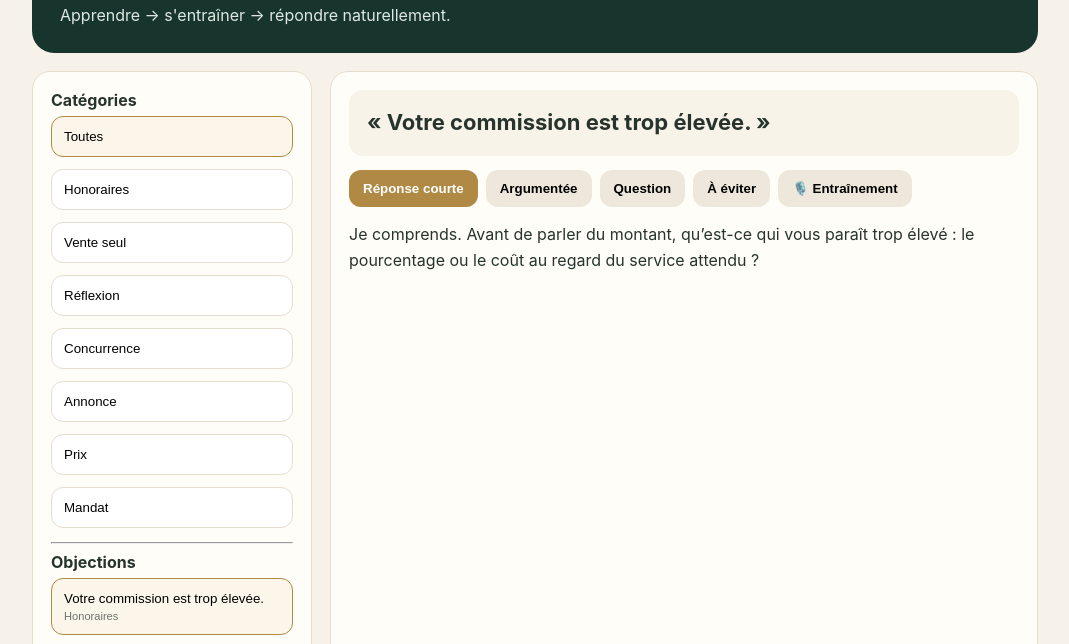
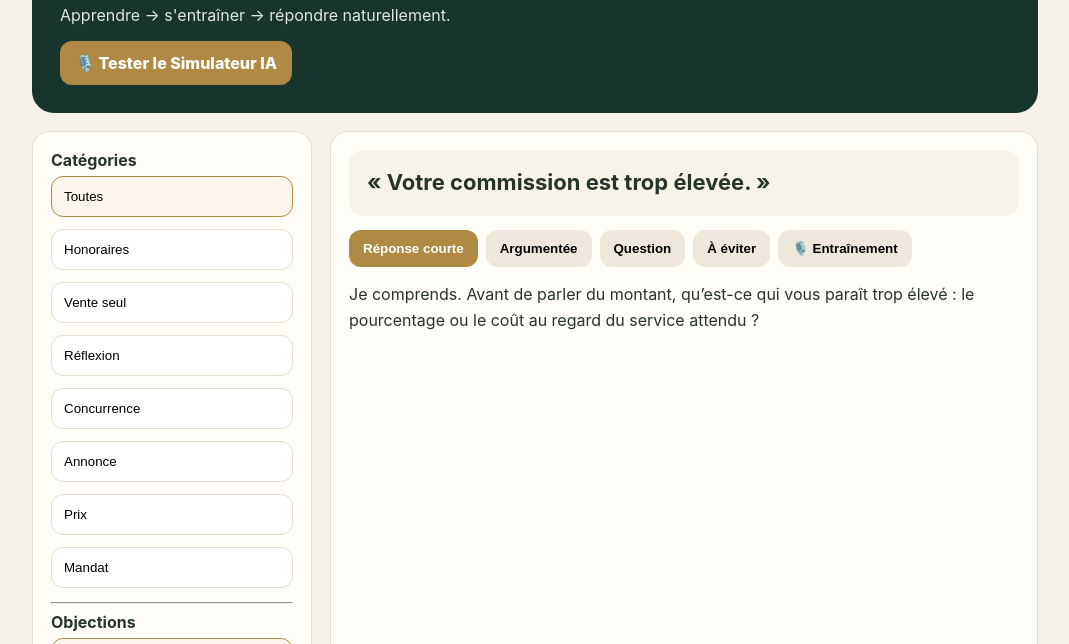
Before and after one commit to RahimBou/jml-objections, a website: page index.html in a window 1280 px wide. Shown: the part 145-789 px from the top of the page, without its empty margins (105-1174 px from the left). Drawn offline with Linux system fonts and the light colour scheme.

Commit message:
feat: add AI simulator entry point

```diff
--- a/index.html
+++ b/index.html
@@ -8,7 +8,7 @@
 </style></head>
 <body><main class="wrap">
 <div class="top"><div class="brand">JML <span>Objections</span></div><div class="badge">V1 autonome</div></div>
-<section class="hero"><h1>Maîtriser les objections vendeur.</h1><p>Apprendre → s'entraîner → répondre naturellement.</p></section>
+<section class="hero"><h1>Maîtriser les objections vendeur.</h1><p>Apprendre → s'entraîner → répondre naturellement.</p><div style="margin-top:16px"><a href="simulator.html" style="display:inline-block;background:#b08a45;color:#fff;text-decoration:none;font-weight:800;padding:12px 15px;border-radius:12px">🎙️ Tester le Simulateur IA</a></div></section>
 <div class="grid">
 <aside class="panel"><b>Catégories</b><div class="cats" id="cats"></div><hr><b>Objections</b><div id="list"></div></aside>
 <section class="card"><div class="quote" id="objection"></div><div class="tabs"><button data-tab="short" class="active">Réponse courte</button><button data-tab="long">Argumentée</button><button data-tab="question">Question</button><button data-tab="avoid">À éviter</button><button data-tab="train">🎙️ Entraînement</button></div><div id="content"></div></section>
```
